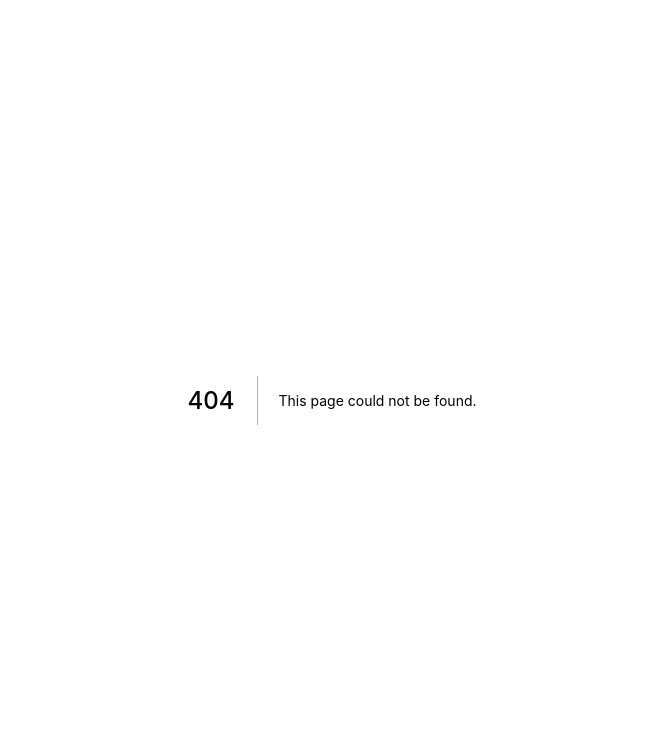
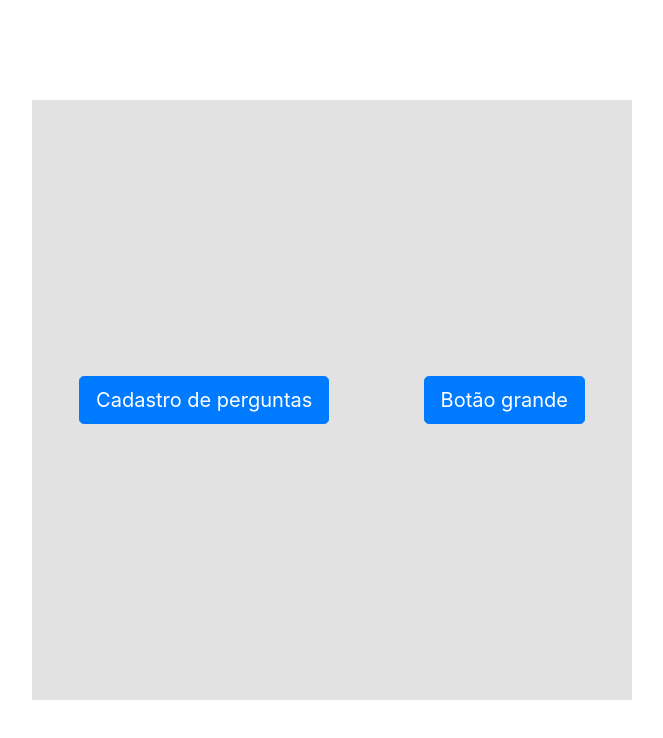
Before and after one commit to samuel-lujan/NLW-midia-simples, a Next.js app in the folder frontend/: page /admin in a window 1280 px wide. Before the commit this address had no page. Shown: the top 738 px of the page, without its empty margins (308-971 px from the left). Built offline with nearby package versions, Linux system fonts and the light colour scheme.

Commit message:
admin painel

```diff
--- /dev/null
+++ b/frontend/src/pages/admin/index.jsx
@@ -0,0 +1,21 @@
+import React from "react";
+import styles from "../../styles/pages/Admin.module.css";
+import cx from "classnames";
+import Link from "next/link";
+
+export default function Admin() {
+  return (
+    <div className="container d-flex align-items-center justify-content-center h-100">
+      <div className={cx(styles.painel, "d-flex align-items-center w-100")}>
+        <div className="d-flex justify-content-around w-100">
+          <Link href="/admin/perguntas">
+            <a className="btn btn-primary btn-lg">Cadastro de perguntas</a>
+          </Link>
+          <button type="button" className="btn btn-primary btn-lg">
+            Botão grande
+          </button>
+        </div>
+      </div>
+    </div>
+  );
+}
--- a/frontend/src/styles/globals.css
+++ b/frontend/src/styles/globals.css
@@ -1 +1,13 @@
 @import "~bootstrap/dist/css/bootstrap.min.css";
+
+html {
+  height: 100%;
+}
+
+body {
+  height: 100%;
+}
+
+#__next {
+  height: 100%;
+}
--- /dev/null
+++ b/frontend/src/styles/pages/Admin.module.css
@@ -0,0 +1,6 @@
+.painel {
+  width: 100%;
+  max-width: 600px;
+  background: #e2e2e2;
+  min-height: 600px;
+}
```
Also changed, not shown: frontend/src/pages/admin/perguntas.jsx (added, +7 -0 lines), 1 other file (tests, documents, lock files or other folders).
